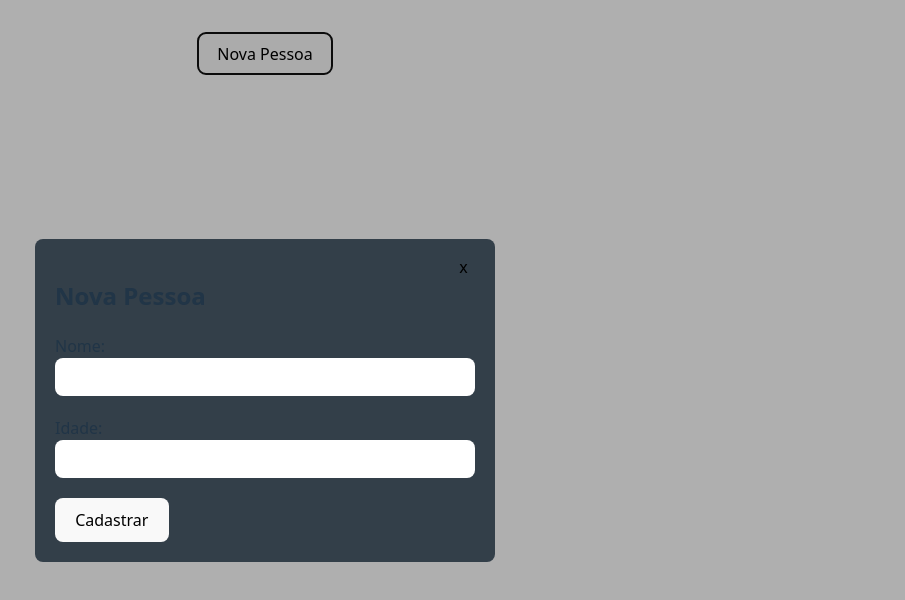
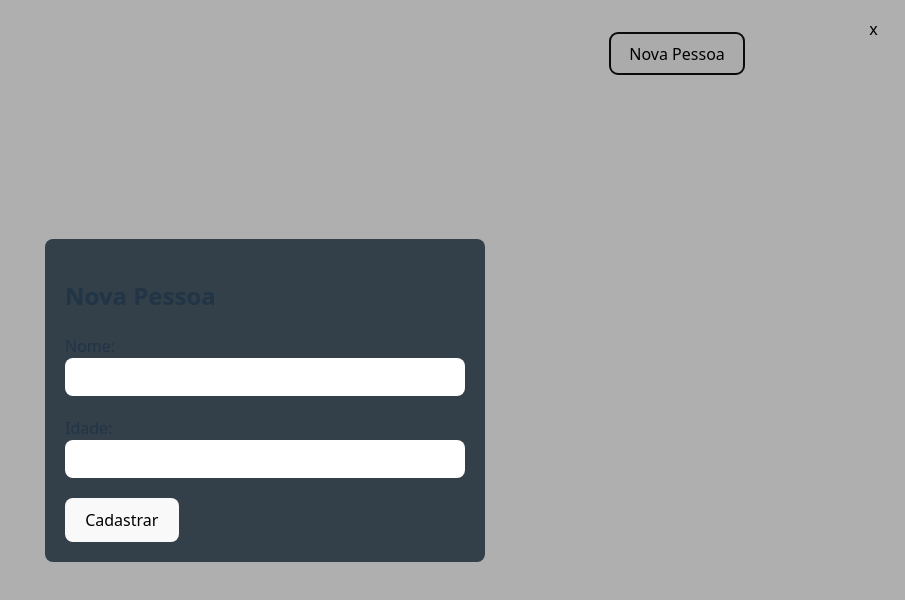
Before and after one commit to MarcioSebastiao/mp-fin-lar, a React (Vite) app in the folder src/frontend/MpFinLar.Web/: page /pessoas in a window 1280 px wide. Both pictures are taken after a click on the button "Nova Pessoa". Shown: the top 600 px of the page, without its empty margins (375-1280 px from the left). Built offline with nearby package versions, Linux system fonts and the light colour scheme.

Commit message:
style: melhorar estilos

```diff
--- a/src/frontend/MpFinLar.Web/src/componentes/Modal.css
+++ b/src/frontend/MpFinLar.Web/src/componentes/Modal.css
@@ -1,11 +1,10 @@
 .modal{
-  position: fixed;
+  position: absolute;
   top: 0;
   left: 0;
   width: 100%;
   height: 100%;
   background: #00000050;
-
   display: flex;
   align-items: center;
   justify-content: center;
@@ -15,8 +14,7 @@
   background: #333f49;
   padding: 20px;
   border-radius: 8px;
-  min-width: 300px;
-  position: relative;
+  min-width: 400px;
 }
 
 .modal-fechar {
--- a/src/frontend/MpFinLar.Web/src/componentes/Pessoa/CriarPessoa.tsx
+++ b/src/frontend/MpFinLar.Web/src/componentes/Pessoa/CriarPessoa.tsx
@@ -33,7 +33,7 @@ function CriarPessoa({ sucessoAoCriar }: CriarPessoaProps) {
     }
 
     return (
-        <>
+        <div>
             <h2>Nova Pessoa</h2>
             <form onSubmit={handleSubmit(cadrastrarPessoa)}>
                 <div className="item-formulario">
@@ -66,7 +66,7 @@ function CriarPessoa({ sucessoAoCriar }: CriarPessoaProps) {
                     <span>{item}</span>
                 ))}
             </div>
-        </>
+        </div>
     );
 }
 
--- a/src/frontend/MpFinLar.Web/src/index.css
+++ b/src/frontend/MpFinLar.Web/src/index.css
@@ -13,6 +13,18 @@
   -moz-osx-font-smoothing: grayscale;
 }
 
+body {
+  margin: 0 auto;
+  display: flex;
+  justify-content: center;
+}
+
+#root {
+  max-width: 960px;
+  width: 100%;
+  padding: 2rem;
+}
+
 a {
   font-weight: 500;
   color: #646cff;
@@ -23,12 +35,6 @@ a:hover {
   color: #535bf2;
 }
 
-body {
-  margin: 0;
-  display: flex;
-  min-width: 320px;
-  min-height: 100vh;
-}
 
 h1 {
   font-size: 3.2em;
@@ -73,12 +79,17 @@ input {
 
 .item-formulario input {
   padding: 10px;
-  min-width: 400px;
+  min-width: 300px;
+  width: calc(100% - 20px);
   border-radius: 8px;
   box-shadow: none;
 }
 
-.mensagens-erro span{
+.mensagens-erro {
+  width: 100%;
+}
+
+.mensagens-erro span {
   display: block;
 }
 
--- a/src/frontend/MpFinLar.Web/src/paginas/App.css
+++ /dev/null
@@ -1,5 +0,0 @@
-#root {
-  max-width: 1280px;
-  margin: 0 auto;
-  padding: 2rem;
-}
--- a/src/frontend/MpFinLar.Web/src/paginas/App.tsx
+++ b/src/frontend/MpFinLar.Web/src/paginas/App.tsx
@@ -1,5 +1,4 @@
 import { Link } from "react-router-dom";
-import "./App.css";
 
 function App() {
     return (
--- /dev/null
+++ b/src/frontend/MpFinLar.Web/src/paginas/pessoas/Pessoas.css
@@ -0,0 +1,9 @@
+.container{
+    display: flex;
+    flex-wrap: wrap;
+}
+.container>div{
+    width: 100%;
+    display: flex;
+    justify-content: end;
+}
--- a/src/frontend/MpFinLar.Web/src/paginas/pessoas/Pessoas.tsx
+++ b/src/frontend/MpFinLar.Web/src/paginas/pessoas/Pessoas.tsx
@@ -1,15 +1,20 @@
 import CriarPessoa from "../../componentes/Pessoa/CriarPessoa";
 import Modal from "../../componentes/Modal";
 import { useState } from "react";
+import "./Pessoas.css";
 
 function Pessoas() {
     const [modalAberto, setModalAberto] = useState(false);
     return (
         <>
-            <button onClick={() => setModalAberto(true)}>Nova Pessoa</button>
             <Modal aberto={modalAberto} aoFechar={() => setModalAberto(false)}>
                 <CriarPessoa sucessoAoCriar={() => setModalAberto(false)} />
             </Modal>
+            <div className="container">
+                <div>
+                    <button onClick={() => setModalAberto(true)}>Nova Pessoa</button>
+                </div>
+            </div>
         </>
     );
 }
```
